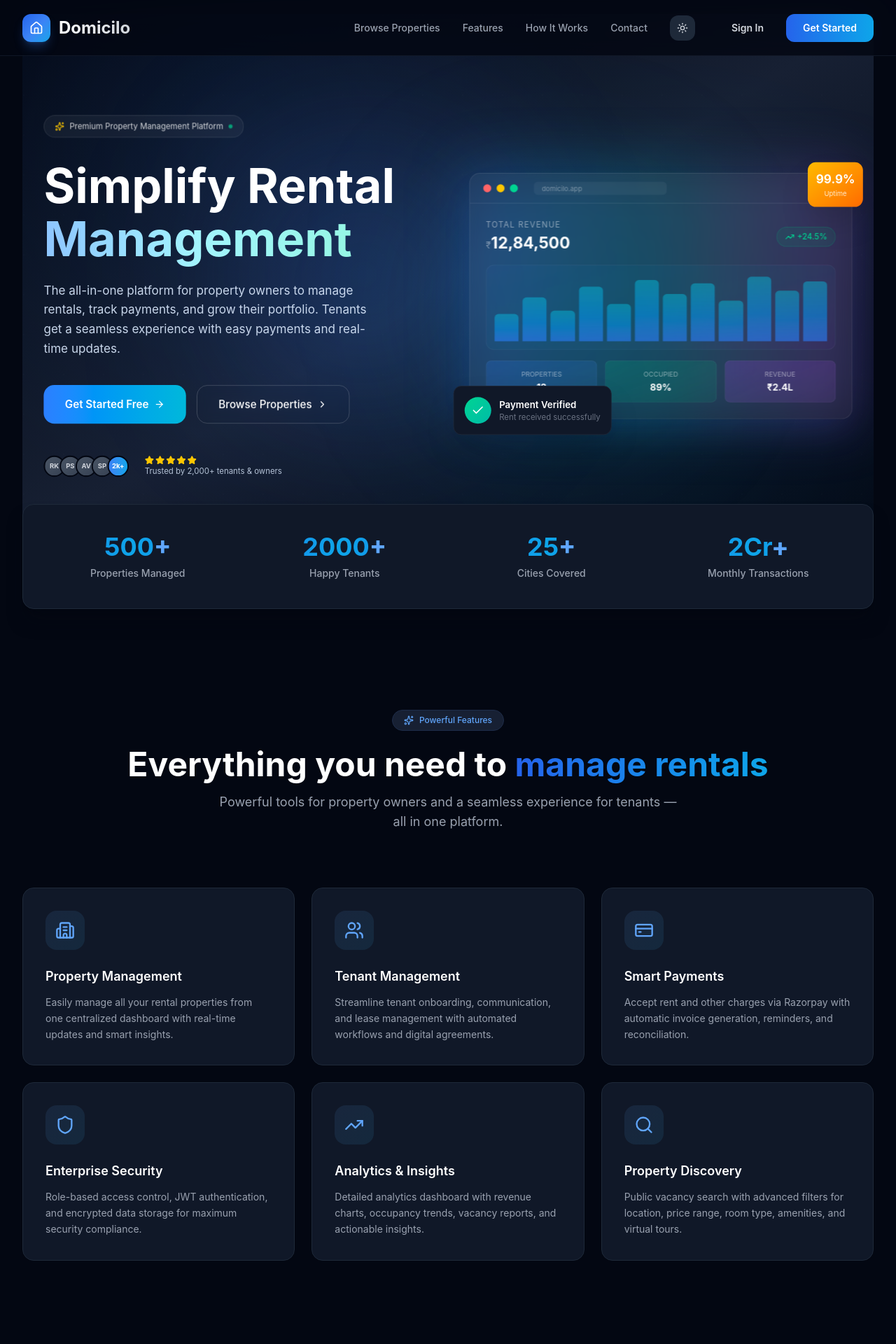
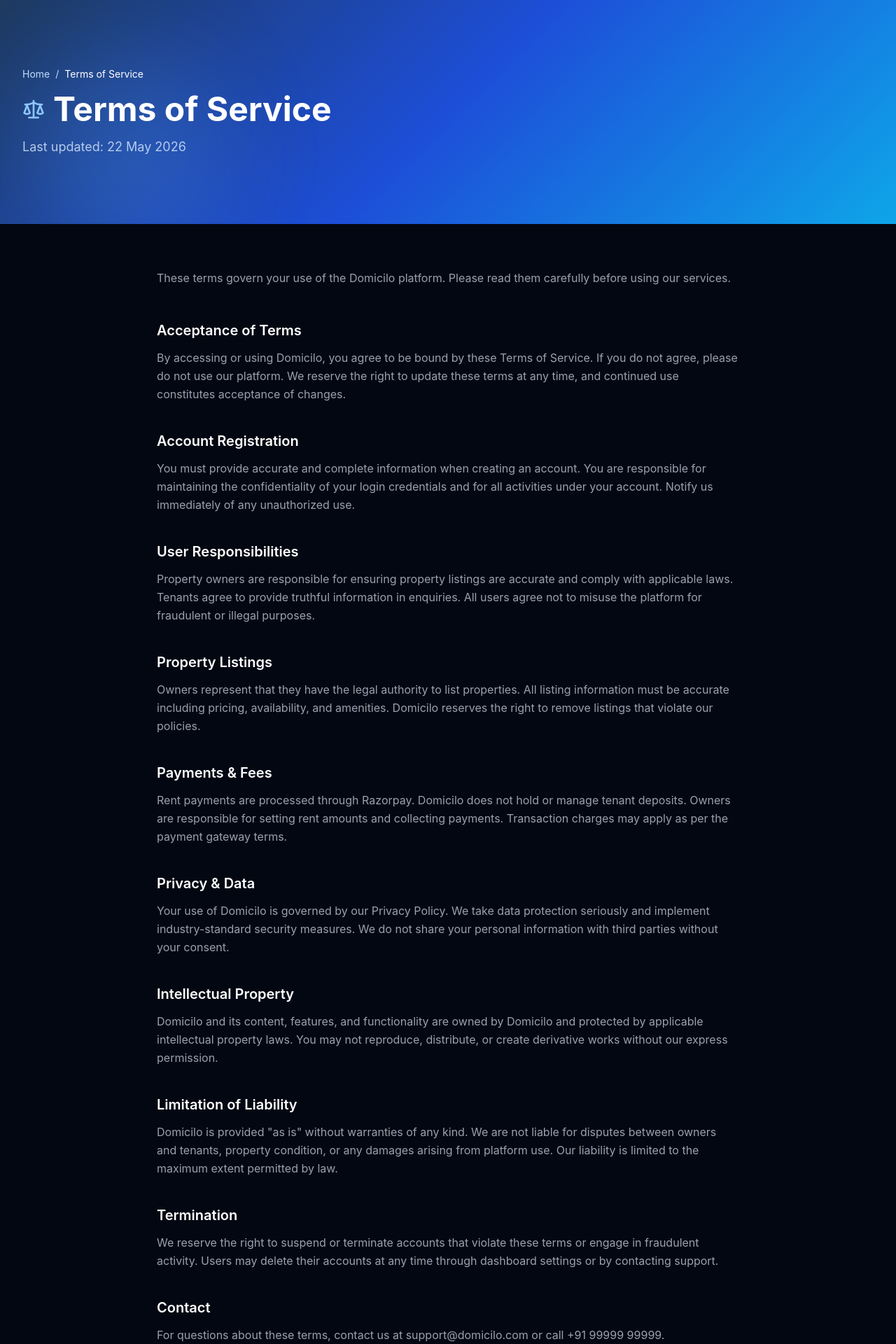
Before and after one commit to 99gaurav7-max/domicilo, a React (Vite) app in the folder frontend/: page /terms in a window 1280 px wide. Before the commit this address led to /. Shown: the top 1920 px of the page at 70% size. Built offline with nearby package versions, Linux system fonts and the light colour scheme; no server answers.

Commit message:
Fix: scroll-to-top on page nav, add Terms of Service page

```diff
--- a/frontend/src/App.tsx
+++ b/frontend/src/App.tsx
@@ -1,5 +1,5 @@
 import { useEffect, lazy, Suspense } from 'react';
-import { BrowserRouter, Routes, Route, Navigate } from 'react-router-dom';
+import { BrowserRouter, Routes, Route, Navigate, useLocation } from 'react-router-dom';
 import { QueryClient, QueryClientProvider } from '@tanstack/react-query';
 import { Toaster } from 'react-hot-toast';
 import { Loader2 } from 'lucide-react';
@@ -12,6 +12,7 @@
 const LandingPage = lazy(() => import('./pages/public/LandingPage'));
 const AboutPage = lazy(() => import('./pages/public/AboutPage'));
 const PrivacyPolicyPage = lazy(() => import('./pages/public/PrivacyPolicyPage'));
+const TermsServicePage = lazy(() => import('./pages/public/TermsServicePage'));
 const PropertiesPage = lazy(() => import('./pages/public/PropertiesPage'));
 const PropertyDetailPage = lazy(() => import('./pages/public/PropertyDetailPage'));
 const LoginPage = lazy(() => import('./pages/auth/LoginPage'));
@@ -51,6 +52,12 @@
   defaultOptions: { queries: { retry: 1, refetchOnWindowFocus: false } },
 });
 
+function ScrollToTop() {
+  const { pathname } = useLocation();
+  useEffect(() => { window.scrollTo(0, 0); }, [pathname]);
+  return null;
+}
+
 function AppContent() {
   const { initTheme } = useThemeStore();
   const { loadUser } = useAuthStore();
@@ -62,12 +69,14 @@
 
   return (
     <BrowserRouter>
+      <ScrollToTop />
       <Routes>
         {/* Public Routes */}
         <Route element={<PublicLayout />}>
           <Route path="/" element={<SuspenseWrapper><LandingPage /></SuspenseWrapper>} />
           <Route path="/about" element={<SuspenseWrapper><AboutPage /></SuspenseWrapper>} />
           <Route path="/privacy" element={<SuspenseWrapper><PrivacyPolicyPage /></SuspenseWrapper>} />
+          <Route path="/terms" element={<SuspenseWrapper><TermsServicePage /></SuspenseWrapper>} />
           <Route path="/properties" element={<SuspenseWrapper><PropertiesPage /></SuspenseWrapper>} />
           <Route path="/properties/:id" element={<SuspenseWrapper><PropertyDetailPage /></SuspenseWrapper>} />
         </Route>
--- a/frontend/src/pages/public/LandingPage.tsx
+++ b/frontend/src/pages/public/LandingPage.tsx
@@ -710,7 +710,7 @@
             <p className="text-sm text-gray-400">&copy; {new Date().getFullYear()} Domicilo. All rights reserved.</p>
             <div className="flex items-center gap-6 text-xs text-gray-400">
               <Link to="/privacy" className="hover:text-gray-600 dark:hover:text-gray-300 transition-colors">Privacy Policy</Link>
-              <a href="#!" className="hover:text-gray-600 dark:hover:text-gray-300 transition-colors">Terms of Service</a>
+              <Link to="/terms" className="hover:text-gray-600 dark:hover:text-gray-300 transition-colors">Terms of Service</Link>
             </div>
           </div>
         </div>
--- /dev/null
+++ b/frontend/src/pages/public/TermsServicePage.tsx
@@ -0,0 +1,93 @@
+import { Link } from 'react-router-dom';
+import { motion } from 'framer-motion';
+import { Scale } from 'lucide-react';
+
+const sections = [
+  {
+    title: 'Acceptance of Terms',
+    content: 'By accessing or using Domicilo, you agree to be bound by these Terms of Service. If you do not agree, please do not use our platform. We reserve the right to update these terms at any time, and continued use constitutes acceptance of changes.'
+  },
+  {
+    title: 'Account Registration',
+    content: 'You must provide accurate and complete information when creating an account. You are responsible for maintaining the confidentiality of your login credentials and for all activities under your account. Notify us immediately of any unauthorized use.'
+  },
+  {
+    title: 'User Responsibilities',
+    content: 'Property owners are responsible for ensuring property listings are accurate and comply with applicable laws. Tenants agree to provide truthful information in enquiries. All users agree not to misuse the platform for fraudulent or illegal purposes.'
+  },
+  {
+    title: 'Property Listings',
+    content: 'Owners represent that they have the legal authority to list properties. All listing information must be accurate including pricing, availability, and amenities. Domicilo reserves the right to remove listings that violate our policies.'
+  },
+  {
+    title: 'Payments & Fees',
+    content: 'Rent payments are processed through Razorpay. Domicilo does not hold or manage tenant deposits. Owners are responsible for setting rent amounts and collecting payments. Transaction charges may apply as per the payment gateway terms.'
+  },
+  {
+    title: 'Privacy & Data',
+    content: 'Your use of Domicilo is governed by our Privacy Policy. We take data protection seriously and implement industry-standard security measures. We do not share your personal information with third parties without your consent.'
+  },
+  {
+    title: 'Intellectual Property',
+    content: 'Domicilo and its content, features, and functionality are owned by Domicilo and protected by applicable intellectual property laws. You may not reproduce, distribute, or create derivative works without our express permission.'
+  },
+  {
+    title: 'Limitation of Liability',
+    content: 'Domicilo is provided "as is" without warranties of any kind. We are not liable for disputes between owners and tenants, property condition, or any damages arising from platform use. Our liability is limited to the maximum extent permitted by law.'
+  },
+  {
+    title: 'Termination',
+    content: 'We reserve the right to suspend or terminate accounts that violate these terms or engage in fraudulent activity. Users may delete their accounts at any time through dashboard settings or by contacting support.'
+  },
+  {
+    title: 'Contact',
+    content: 'For questions about these terms, contact us at support@domicilo.com or call +91 99999 99999.'
+  }
+];
+
+export default function TermsServicePage() {
+  return (
+    <div className="min-h-screen bg-white dark:bg-gray-950">
+      <section className="gradient-bg relative overflow-hidden py-24">
+        <div className="absolute inset-0 bg-grid-pattern opacity-10" />
+        <div className="absolute top-20 left-10 w-72 h-72 bg-blue-400/20 rounded-full blur-3xl" />
+        <div className="max-w-7xl mx-auto px-4 sm:px-6 lg:px-8 relative z-10">
+          <div className="flex items-center gap-2 text-blue-200 text-sm mb-4">
+            <Link to="/" className="hover:text-white">Home</Link>
+            <span>/</span>
+            <span className="text-white">Terms of Service</span>
+          </div>
+          <motion.div initial={{ opacity: 0, y: 20 }} animate={{ opacity: 1, y: 0 }}>
+            <div className="flex items-center gap-3 mb-4">
+              <Scale className="w-8 h-8 text-blue-300" />
+              <h1 className="text-4xl md:text-5xl font-bold text-white">Terms of Service</h1>
+            </div>
+            <p className="text-blue-100/80 max-w-2xl text-lg">Last updated: {new Date().toLocaleDateString('en-IN', { year: 'numeric', month: 'long', day: 'numeric' })}</p>
+          </motion.div>
+        </div>
+      </section>
+
+      <section className="max-w-4xl mx-auto px-4 sm:px-6 lg:px-8 py-16">
+        <motion.p initial={{ opacity: 0 }} animate={{ opacity: 1 }} transition={{ delay: 0.2 }} className="text-gray-500 dark:text-gray-400 mb-12 leading-relaxed">
+          These terms govern your use of the Domicilo platform. Please read them carefully before using our services.
+        </motion.p>
+
+        <div className="space-y-10">
+          {sections.map((section, i) => (
+            <motion.div key={section.title} initial={{ opacity: 0, y: 20 }} animate={{ opacity: 1, y: 0 }} transition={{ delay: 0.1 * i }}>
+              <h2 className="text-xl font-semibold text-gray-900 dark:text-white mb-3">{section.title}</h2>
+              <p className="text-gray-500 dark:text-gray-400 leading-relaxed">{section.content}</p>
+            </motion.div>
+          ))}
+        </div>
+      </section>
+
+      <section className="border-t border-gray-100 dark:border-gray-800 py-10 text-center">
+        <p className="text-sm text-gray-400">
+          Questions? Email{' '}
+          <a href="mailto:support@domicilo.com" className="text-primary-600 hover:text-primary-700">support@domicilo.com</a>
+        </p>
+      </section>
+    </div>
+  );
+}
```
